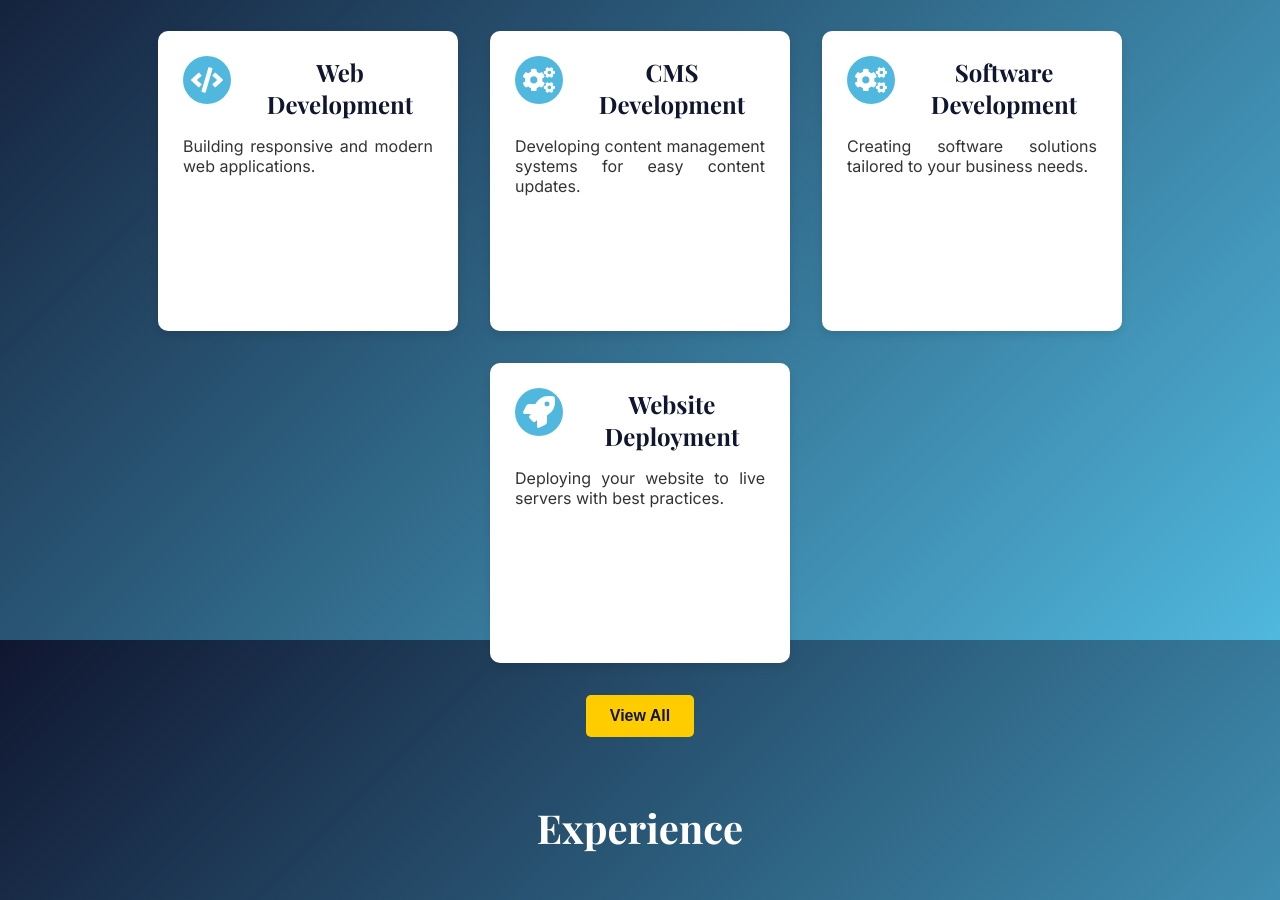
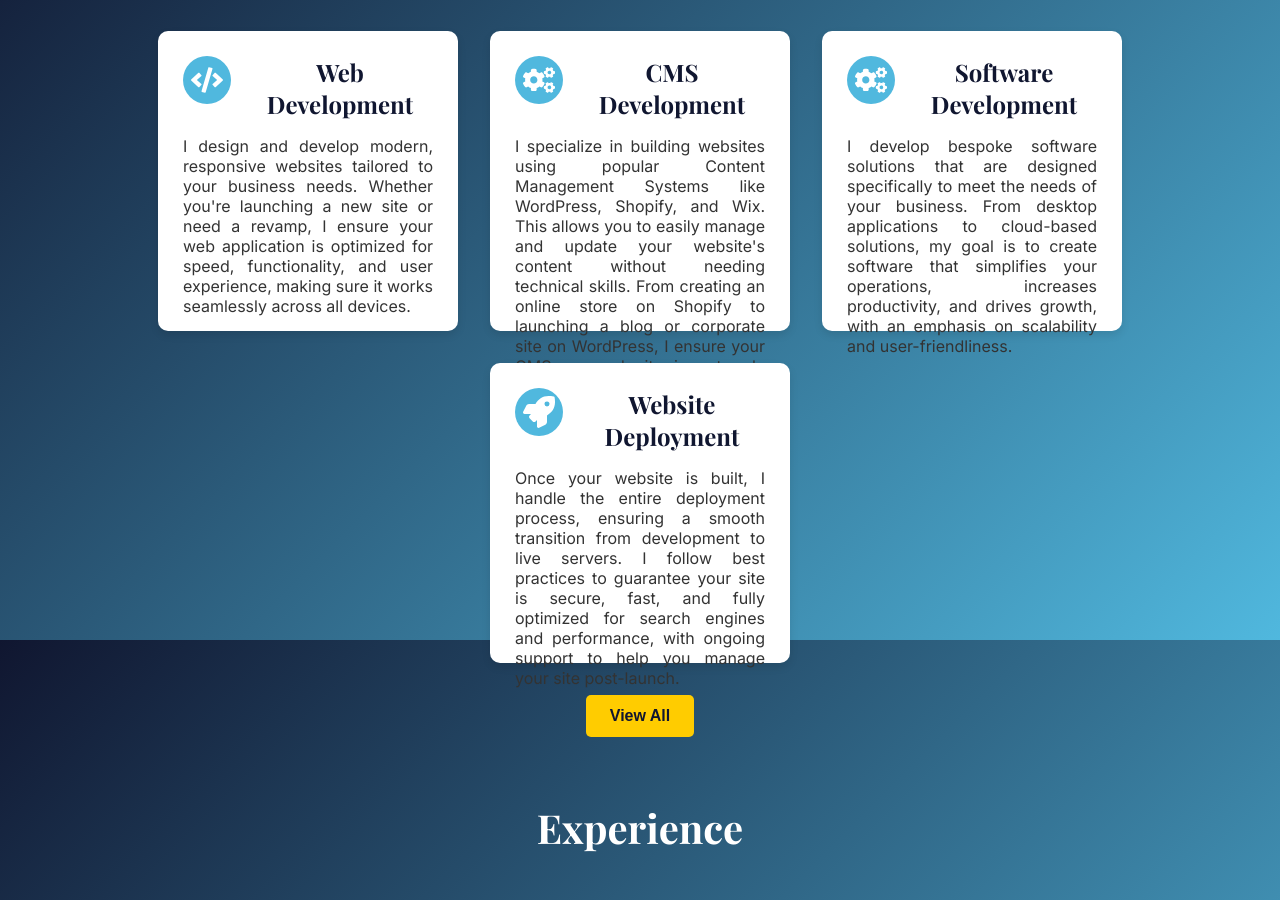
Before and after one commit to Dprof-code/my-portfolio, a React (Vite) app: page / in a window 1280 px wide. Shown: the part 2560-3460 px from the top of the page. Built offline with nearby package versions, Linux system fonts and the light colour scheme; a web font is replaced by a local one.

Commit message:
Update Services.jsx

```diff
--- a/src/components/Services.jsx
+++ b/src/components/Services.jsx
@@ -20,81 +20,77 @@ const services = [
   {
     icon: <FaCode />,
     title: "Web Development",
-    description: "Building responsive and modern web applications.",
+    description: "I design and develop modern, responsive websites tailored to your business needs. Whether you're launching a new site or need a revamp, I ensure your web application is optimized for speed, functionality, and user experience, making sure it works seamlessly across all devices.",
   },
   {
     icon: <FaCogs />,
     title: "CMS Development",
-    description:
-      "Developing content management systems for easy content updates.",
+    description: "I specialize in building websites using popular Content Management Systems like WordPress, Shopify, and Wix. This allows you to easily manage and update your website's content without needing technical skills. From creating an online store on Shopify to launching a blog or corporate site on WordPress, I ensure your CMS-powered site is not only functional but also visually appealing and optimized for search engines.",
   },
   {
     icon: <FaCogs />,
     title: "Software Development",
-    description: "Creating software solutions tailored to your business needs.",
+    description: "I develop bespoke software solutions that are designed specifically to meet the needs of your business. From desktop applications to cloud-based solutions, my goal is to create software that simplifies your operations, increases productivity, and drives growth, with an emphasis on scalability and user-friendliness.",
   },
   {
     icon: <FaRocket />,
     title: "Website Deployment",
-    description: "Deploying your website to live servers with best practices.",
+    description: "Once your website is built, I handle the entire deployment process, ensuring a smooth transition from development to live servers. I follow best practices to guarantee your site is secure, fast, and fully optimized for search engines and performance, with ongoing support to help you manage your site post-launch.",
   },
   {
     icon: <FaPaintBrush />,
     title: "Front-End Web Development",
-    description: "Designing user-friendly and visually appealing interfaces.",
+    description: "I bring your designs to life by building intuitive and visually appealing front-end interfaces. Using the latest technologies like HTML, CSS, and JavaScript, I ensure that every aspect of your site is engaging, mobile-responsive, and optimized for user experience, giving your visitors a reason to stay and explore.",
   },
   {
     icon: <FaServer />,
     title: "Back-End Web Development",
-    description: "Building robust server-side applications and APIs.",
+    description: "I develop robust, secure, and scalable back-end systems to power your web applications. From handling databases to building APIs and managing server infrastructure, my back-end development ensures that your website or app performs smoothly and can handle growing traffic and user demands.",
   },
   {
     icon: <FaMobileAlt />,
     title: "Blockchain Development",
-    description:
-      "Developing decentralized applications on blockchain platforms.",
+    description: "I develop decentralized applications (dApps) and smart contracts on blockchain platforms like Ethereum and Binance Smart Chain. Whether you're looking to launch an NFT marketplace, create a token, or build a decentralized finance (DeFi) platform, I provide end-to-end blockchain solutions that ensure security, transparency, and reliability.",
   },
   {
     icon: <FaTools />,
     title: "Website Management",
-    description:
-      "Managing and maintaining your website for optimal performance.",
+    description: "Managing a website can be overwhelming, but I provide ongoing management services to ensure your site remains up-to-date, secure, and optimized for performance. Whether you need regular content updates, security monitoring, or performance tuning, I handle it all so you can focus on running your business.",
   },
   {
     icon: <FaTools />,
     title: "Website Maintenance",
-    description: "Providing ongoing support and updates for your website.",
+    description: "I offer comprehensive maintenance packages that include regular updates, backups, security patches, and performance monitoring. My goal is to keep your website running smoothly and protect it from vulnerabilities, ensuring a reliable online presence for your business.",
   },
   {
     icon: <FaHome />,
     title: "Vacation Rentals Website Development",
-    description:
-      "Creating websites for vacation rentals and property management.",
+    description: "I design custom websites for vacation rental businesses, complete with features like online booking systems, property listings, and integrated payment gateways. Whether you’re managing a small B&B or a large property portfolio, I’ll help you build a site that attracts guests and makes managing bookings effortless.",
   },
   {
     icon: <FaBuilding />,
-    title: "Cleaning Website",
-    description: "Developing websites for cleaning services and businesses.",
+    title: "Cleaning Service Website Development",
+    description: "I build professional websites tailored specifically for cleaning services. From showcasing your offerings to integrating scheduling systems, my goal is to create a website that not only looks great but also helps streamline client bookings and inquiries, helping you grow your business effortlessly.",
   },
   {
     icon: <FaBuilding />,
-    title: "Real-Estate and AirBNB Website Development",
-    description: "Building websites for real estate and AirBNB listings.",
+    title: "Real-Estate & AirBNB Website Development",
+    description: "I create custom real estate and AirBNB websites that make property listings easy to manage and navigate. With built-in features like property searches, booking systems, and integration with popular platforms like AirBNB, I’ll help you showcase your properties and manage client inquiries and bookings with ease.",
   },
   {
     icon: <FaBitcoin />,
-    title: "Crypto and Web3 Website",
-    description: "Creating websites for cryptocurrency and Web3 projects.",
+    title: "Crypto & Web3 Website Development",
+    description: "I develop secure, user-friendly websites tailored for cryptocurrency and Web3 projects. Whether you need a landing page for your ICO, a decentralized exchange (DEX), or a platform for NFTs, I ensure your site is built with security, scalability, and user experience in mind to meet the demands of the blockchain industry.",
   },
   {
     icon: <FaBolt />,
     title: "Zapier Integration",
-    description: "Integrating Zapier to automate workflows and tasks.",
+    description: "Automate your business processes with custom Zapier integrations. I help you connect apps and services, allowing you to automate repetitive tasks and streamline your workflows. From email marketing automation to CRM integration, I can create a system that saves you time and boosts efficiency.",
   },
   {
     icon: <FaChalkboardTeacher />,
     title: "Programming Tutor",
-    description: "Providing tutoring services for programming and development.",
+    description: "As a programming tutor, I offer personalized lessons that help you learn to code and build your skills in web and software development. Whether you're a complete beginner or looking to enhance your skills, I provide one-on-one tutoring to help you master programming languages and development tools."
   },
 ];
 
```
